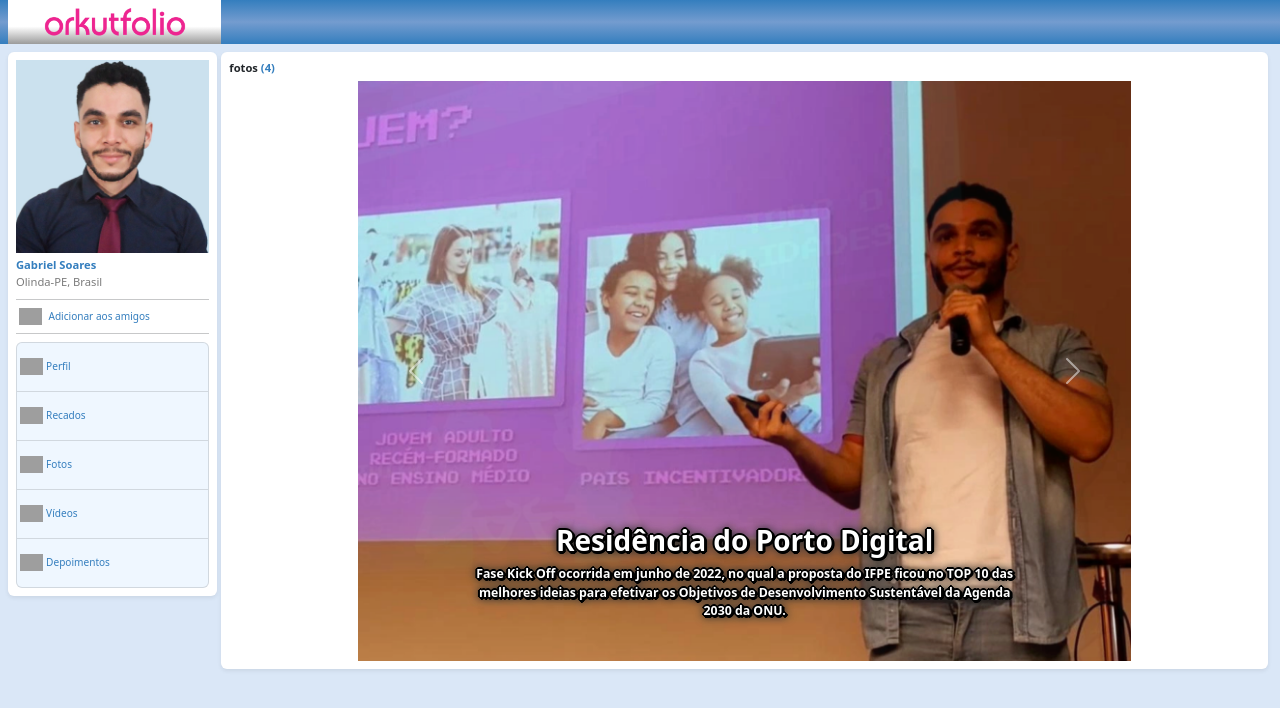
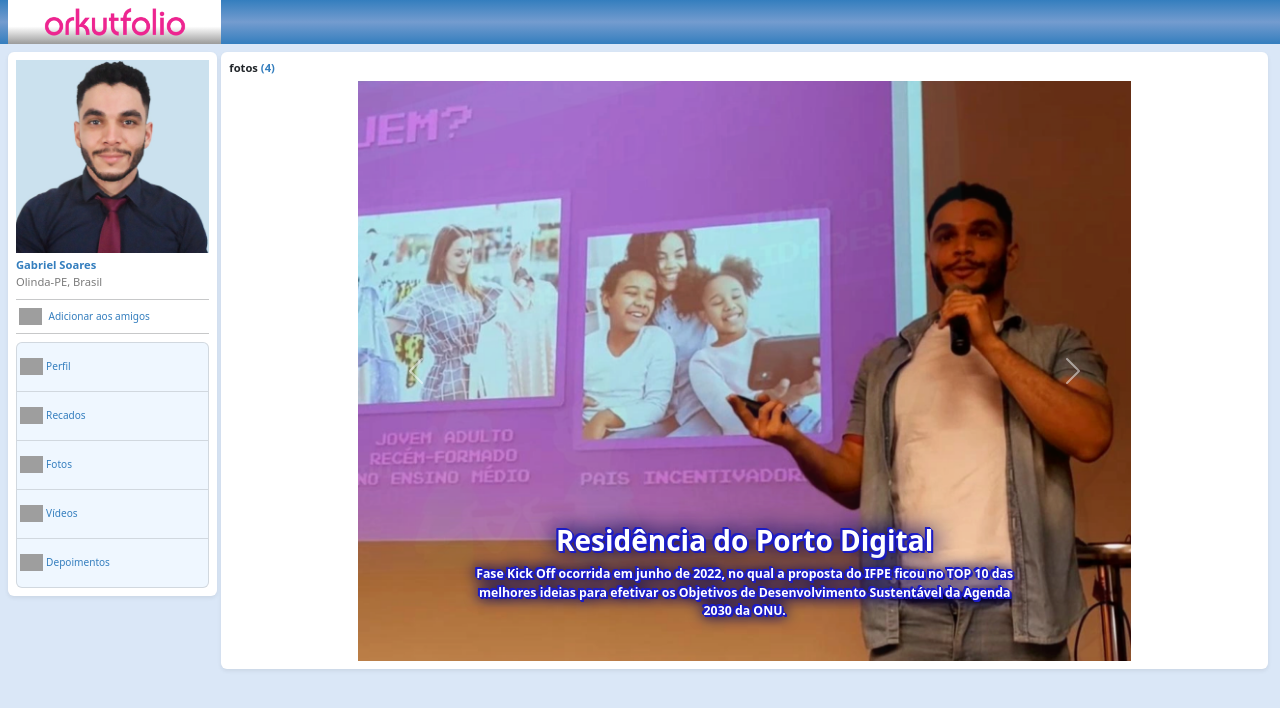
Before and after one commit to gabrielsoarespebr/orkutfolio, a React (Vite) app: page /fotos in a window 1280 px wide. Shown: the top 708 px of the page. Built offline with nearby package versions, Linux system fonts and the light colour scheme; grey boxes are pictures that could not be loaded; a web font is replaced by a local one.

Commit message:
style: Text shadow in Photos

```diff
--- a/src/components/Photos/style.module.css
+++ b/src/components/Photos/style.module.css
@@ -1,13 +1,14 @@
 .carousel h5,
 .carousel p {
     font-weight: bold;
-    filter: drop-shadow(2px 2px 0px black) drop-shadow(1px -1px 0px black) drop-shadow(-1px 1px 0px black) drop-shadow(-1px -1px 0px black) drop-shadow(0px 0px 4px rgb(54, 54, 54));
 }
 
 .carousel h5 {
     font-size: 2.5em;
+    filter: drop-shadow(2.5px 2.5px 0px rgb(29, 29, 196)) drop-shadow(.1px -.1px 0px rgb(29, 29, 196)) drop-shadow(-.1px .1px 0px rgb(29, 29, 196)) drop-shadow(-.1px -.1px 0px rgb(29, 29, 196)) drop-shadow(0px 0px 12px rgb(2, 2, 95));
 }
 
 .carousel p {
     font-size: 1.1em;
+    filter: drop-shadow(2px 2px 0px rgb(29, 29, 196)) drop-shadow(.1px -.1px 0px rgb(29, 29, 196)) drop-shadow(-.1px .1px 0px rgb(29, 29, 196)) drop-shadow(-.1px -.1px 0px rgb(29, 29, 196)) drop-shadow(0px 0px 7px rgb(2, 2, 95));
 }
```
